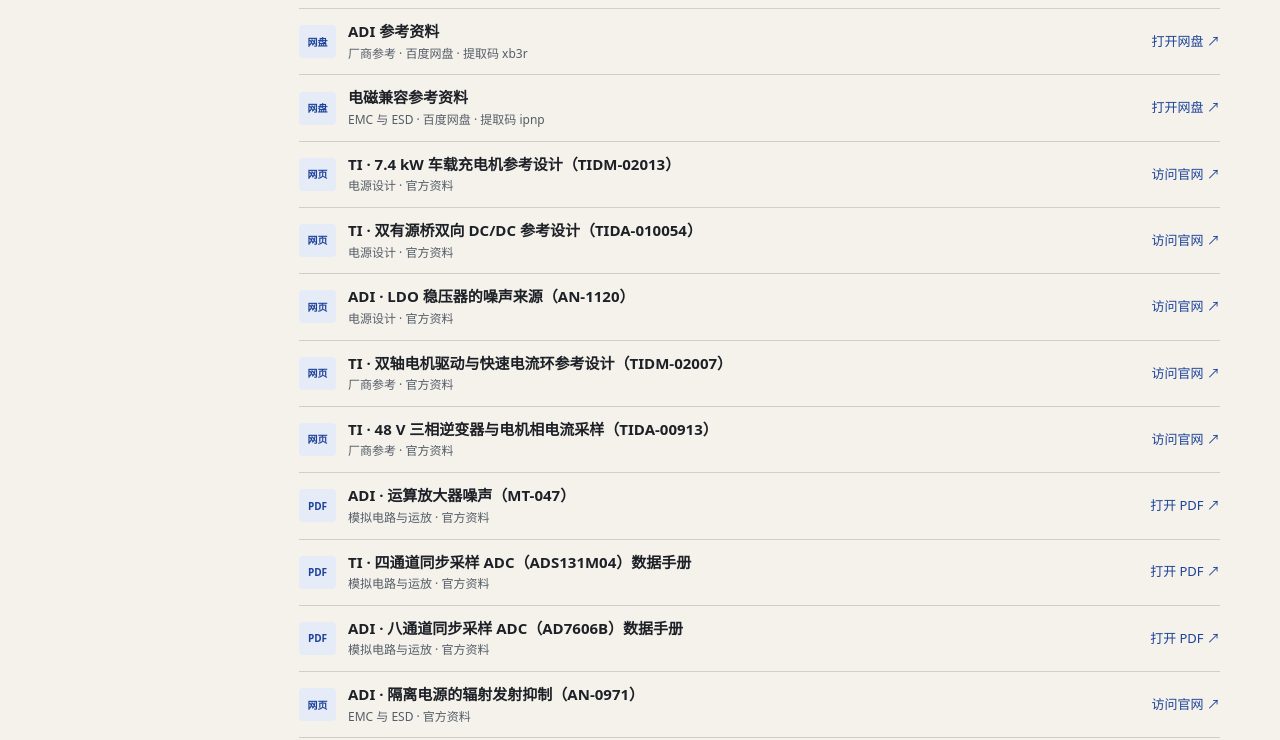
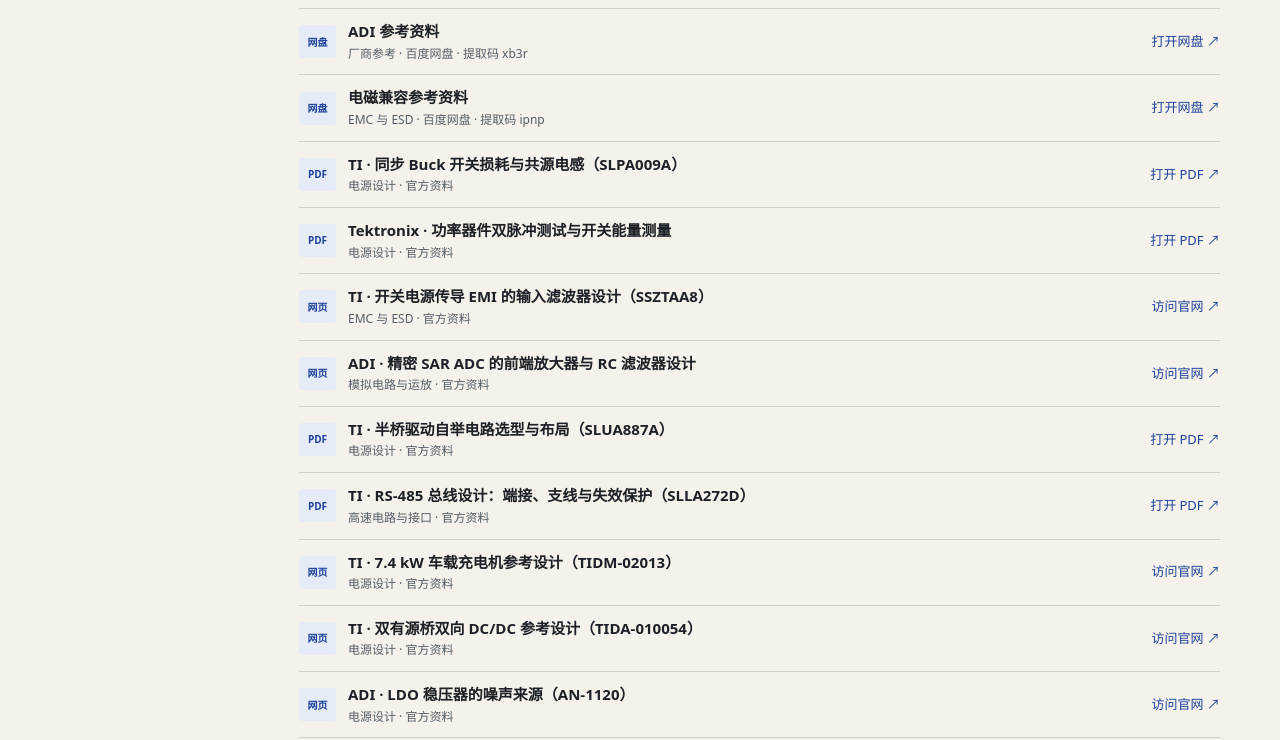
Before and after one commit to ZhangYufan000/hardware-fieldnotes, a plain HTML site: page library.html in a window 1280 px wide. Shown: the part 871-1611 px from the top of the page. Drawn offline with Linux system fonts and the light colour scheme.

Commit message:
Add six official hardware design articles

```diff
--- a/library.html
+++ b/library.html
@@ -62,6 +62,12 @@
           <li data-topic="pcb" data-format="网盘" data-code="gypk"><a href="https://pan.baidu.com/s/1YkYkXjSlNoVEhOhgGT7spw?pwd=gypk">PCB 参考资料</a> <small class="book-meta">提取码 gypk</small></li>
           <li data-topic="vendor" data-format="网盘" data-code="xb3r"><a href="https://pan.baidu.com/s/1tlwUhsB8LPkACzJPMO-DsA?pwd=xb3r">ADI 参考资料</a> <small class="book-meta">提取码 xb3r</small></li>
           <li data-topic="emc" data-format="网盘" data-code="ipnp"><a href="https://pan.baidu.com/s/1QY-hDvDj5i3Sx_DrpxWHPQ?pwd=ipnp">电磁兼容参考资料</a> <small class="book-meta">提取码 ipnp</small></li>
+          <li data-topic="power" data-format="PDF"><a href="https://www.ti.com/lit/an/slpa009a/slpa009a.pdf">TI · 同步 Buck 开关损耗与共源电感（SLPA009A）</a></li>
+          <li data-topic="power" data-format="PDF"><a href="https://map-assets.tek.com/map-assets/amr/pdf/AMR_AN_PDF_75W-61623-4_AFG_Oscilloscope_Double_Pulse_Test_App_Note_040725.pdf">Tektronix · 功率器件双脉冲测试与开关能量测量</a></li>
+          <li data-topic="emc" data-format="网页"><a href="https://www.ti.com/document-viewer/lit/html/SSZTAA8/GUID-45DBD16E-9419-48CC-8490-51B3362311CB">TI · 开关电源传导 EMI 的输入滤波器设计（SSZTAA8）</a></li>
+          <li data-topic="analog" data-format="网页"><a href="https://www.analog.com/en/resources/analog-dialogue/articles/front-end-amp-and-rc-filter-design.html">ADI · 精密 SAR ADC 的前端放大器与 RC 滤波器设计</a></li>
+          <li data-topic="power" data-format="PDF"><a href="https://www.ti.com/lit/an/slua887a/slua887a.pdf">TI · 半桥驱动自举电路选型与布局（SLUA887A）</a></li>
+          <li data-topic="signal" data-format="PDF"><a href="https://www.ti.com/lit/an/slla272d/slla272d.pdf">TI · RS-485 总线设计：端接、支线与失效保护（SLLA272D）</a></li>
           <li data-topic="power" data-format="网页"><a href="https://www.ti.com/tool/TIDM-02013">TI · 7.4 kW 车载充电机参考设计（TIDM-02013）</a></li>
           <li data-topic="power" data-format="网页"><a href="https://www.ti.com/tool/TIDA-010054">TI · 双有源桥双向 DC/DC 参考设计（TIDA-010054）</a></li>
           <li data-topic="power" data-format="网页"><a href="https://www.analog.com/en/resources/app-notes/an-1120.html">ADI · LDO 稳压器的噪声来源（AN-1120）</a></li>
```
